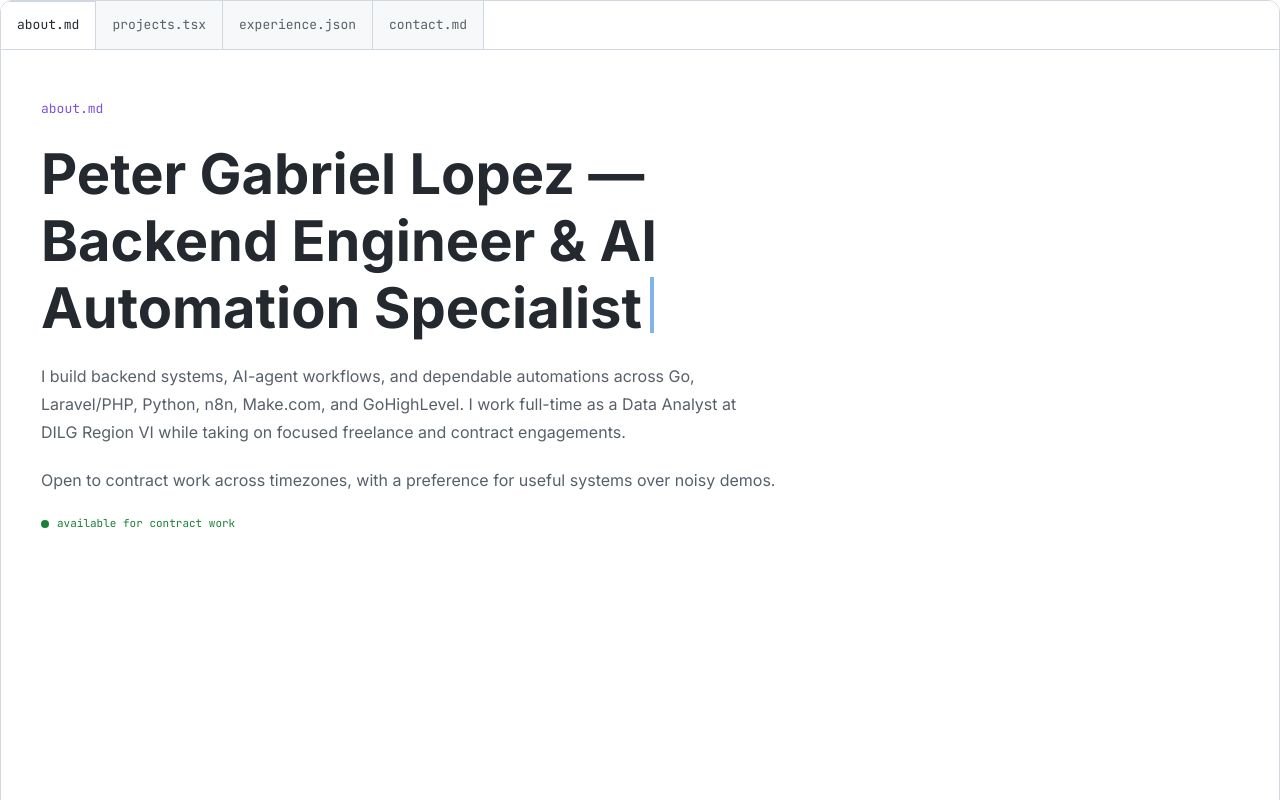
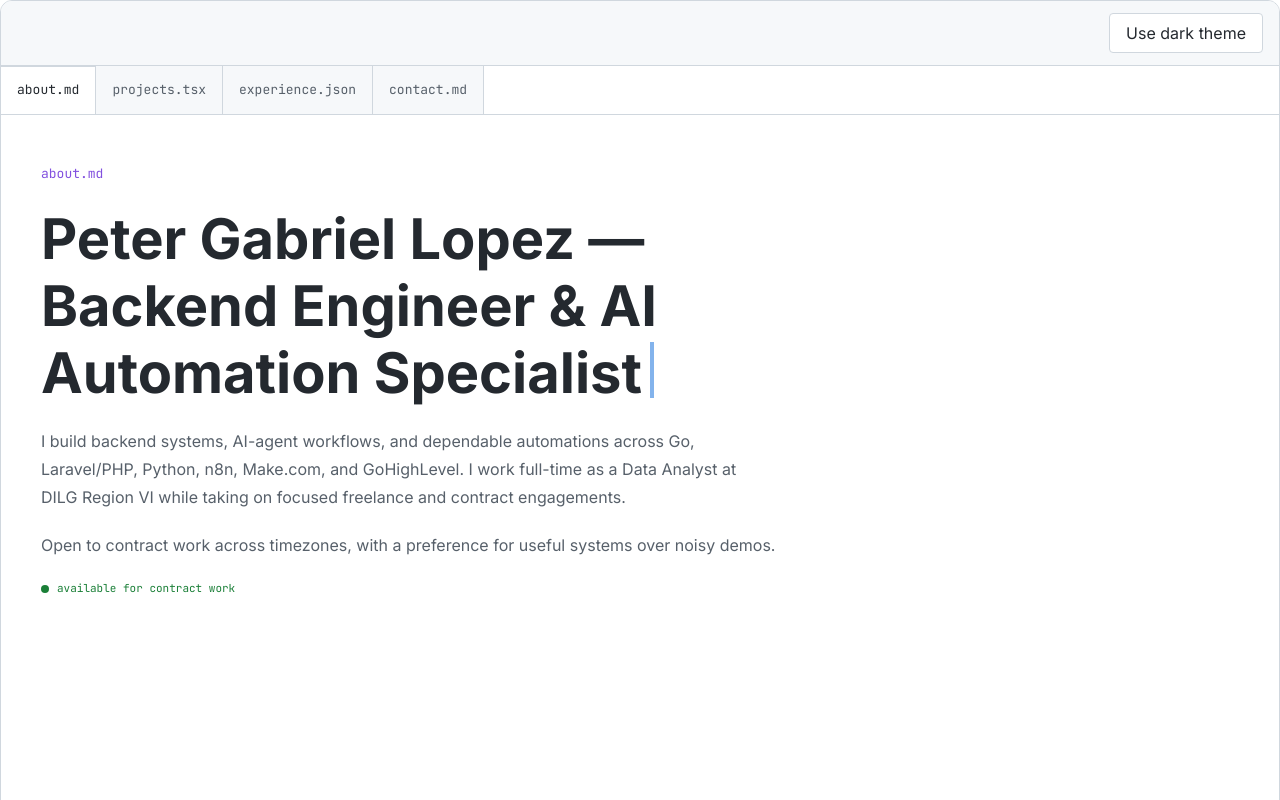
Before and after one commit to petergabriel-dev/lopezpetergabriel-portfolio, a Next.js app: page / in a window 1280 px wide. Shown: the top 800 px of the page. Built offline with nearby package versions, Linux system fonts and the light colour scheme.

Commit message:
feat: add persistent theme toggle

```diff
--- a/app/layout.tsx
+++ b/app/layout.tsx
@@ -1,6 +1,22 @@
 import type { Metadata } from "next";
 import { Inter, JetBrains_Mono } from "next/font/google";
 import "./globals.css";
+
+const themeScript = `
+(() => {
+  try {
+    const stored = window.localStorage.getItem("portfolio-theme");
+    if (stored === "light" || stored === "dark") {
+      document.documentElement.dataset.theme = stored;
+      return;
+    }
+  } catch {}
+
+  if (window.matchMedia("(prefers-color-scheme: dark)").matches) {
+    document.documentElement.dataset.theme = "dark";
+  }
+})();
+`;
 
 const inter = Inter({
   variable: "--primitive-font-sans",
@@ -21,7 +37,17 @@ export const metadata: Metadata = {
 
 export default function RootLayout({ children }: LayoutProps<"/">) {
   return (
-    <html lang="en" className={`${inter.variable} ${jetBrainsMono.variable}`}>
+    <html
+      lang="en"
+      className={`${inter.variable} ${jetBrainsMono.variable}`}
+      suppressHydrationWarning
+    >
+      <head>
+        <script
+          dangerouslySetInnerHTML={{ __html: themeScript }}
+          id="theme-resolution"
+        />
+      </head>
       <body>{children}</body>
     </html>
   );
--- a/components/EditorShell.module.css
+++ b/components/EditorShell.module.css
@@ -6,6 +6,15 @@
   border: var(--border-width-hairline) solid var(--color-border-default);
   border-radius: var(--radius-shell);
   background: var(--color-surface-page);
+}
+
+.header {
+  display: flex;
+  flex: none;
+  justify-content: flex-end;
+  padding: var(--space-3) var(--space-4);
+  border-block-end: var(--border-width-hairline) solid var(--color-border-default);
+  background: var(--color-surface-panel);
 }
 
 .content {
--- a/components/EditorShell.tsx
+++ b/components/EditorShell.tsx
@@ -1,5 +1,6 @@
 import type { ReactNode } from "react";
 
+import { ThemeToggle } from "./ThemeToggle";
 import { StatusBar } from "./StatusBar";
 import styles from "./EditorShell.module.css";
 
@@ -11,6 +12,9 @@ type EditorShellProps = {
 export function EditorShell({ children, availabilityLabel }: EditorShellProps) {
   return (
     <main className={styles.shell}>
+      <header className={styles.header}>
+        <ThemeToggle />
+      </header>
       <div className={styles.content}>{children}</div>
       <StatusBar availabilityLabel={availabilityLabel} />
     </main>
--- /dev/null
+++ b/components/ThemeToggle.module.css
@@ -0,0 +1,11 @@
+.toggle {
+  display: inline-flex;
+  min-block-size: var(--control-height);
+  align-items: center;
+  padding-inline: var(--space-4);
+  border: var(--border-width-hairline) solid var(--color-border-default);
+  border-radius: var(--radius-control);
+  background: var(--color-surface-raised);
+  color: var(--color-content-primary);
+  cursor: pointer;
+}
--- /dev/null
+++ b/components/ThemeToggle.tsx
@@ -0,0 +1,52 @@
+"use client";
+
+import { useEffect, useState } from "react";
+
+import styles from "./ThemeToggle.module.css";
+
+type Theme = "light" | "dark";
+
+const themeStorageKey = "portfolio-theme";
+
+function currentTheme(): Theme {
+  return document.documentElement.dataset.theme === "dark" ? "dark" : "light";
+}
+
+export function ThemeToggle() {
+  const [theme, setTheme] = useState<Theme | null>(null);
+  const isDark = theme === "dark";
+  const visibleLabel = isDark ? "Use light theme" : "Use dark theme";
+  const accessibleLabel = isDark
+    ? "Dark theme enabled. Use light theme"
+    : "Light theme enabled. Use dark theme";
+
+  useEffect(() => {
+    const timer = window.setTimeout(() => setTheme(currentTheme()), 0);
+
+    return () => window.clearTimeout(timer);
+  }, []);
+
+  function toggleTheme() {
+    const nextTheme: Theme = currentTheme() === "dark" ? "light" : "dark";
+    document.documentElement.dataset.theme = nextTheme;
+    setTheme(nextTheme);
+
+    try {
+      window.localStorage.setItem(themeStorageKey, nextTheme);
+    } catch {
+      // Theme still applies for this page when storage is unavailable.
+    }
+  }
+
+  return (
+    <button
+      aria-label={accessibleLabel}
+      aria-pressed={isDark}
+      className={styles.toggle}
+      type="button"
+      onClick={toggleTheme}
+    >
+      {visibleLabel}
+    </button>
+  );
+}
```
